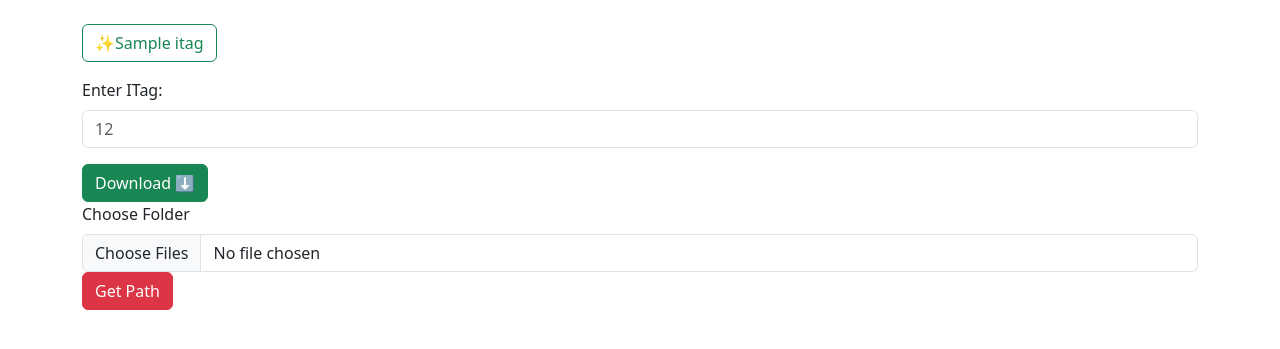
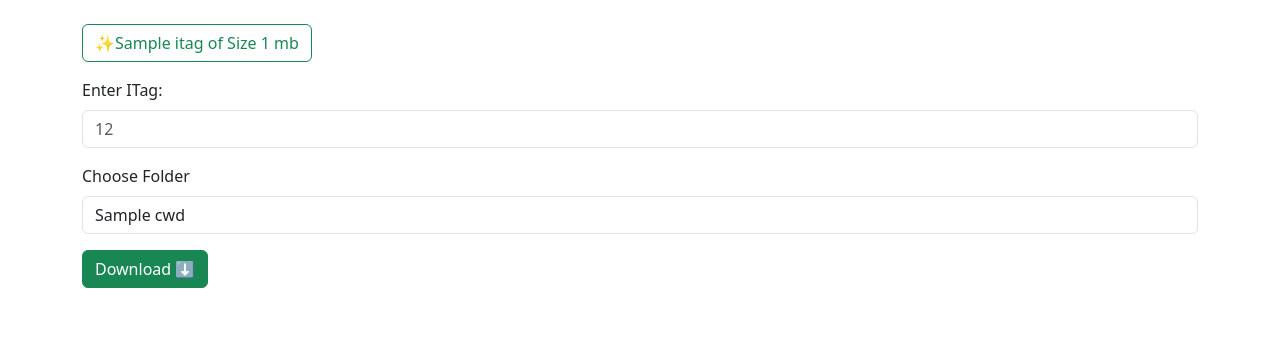
Before and after one commit to ishant9805/VidYT, a Flask app: template templates/down.html in a window 1280 px wide. Shown: the top 349 px of the page. Run offline with Flask 3, Linux system fonts and the light colour scheme; the template is opened without the code that fills it: most values are stand-ins (such as "Sample title", 1, 10 or a date in 2020).

Commit message:
Completed my project 100%

```diff
--- a/app.py
+++ b/app.py
@@ -1,7 +1,8 @@
 import re
 from flask import Flask, render_template, request, redirect, url_for, flash, session
 from pytube import YouTube, Stream
-
+import os
+import shutil
 # Create flask instance
 app = Flask(__name__)
 app.secret_key = "123456789"
@@ -25,6 +26,8 @@ def down():
         else:
             formats = vid.streams.filter(progressive=True)
         itags = {}
+        sizes = {}
+        cwd = os.getcwd()
         for f in formats:
             stream_str = str(f)
             match = re.search(r'itag="(\d+)"', stream_str)
@@ -33,7 +36,8 @@ def down():
             else:
                 print("No match found.")
             itags[itag_val] = stream_str
-    return render_template('down.html', formats=formats, itags=itags, keys=itags.keys())
+            sizes[itag_val] = f.filesize_mb
+    return render_template('down.html', formats=formats, itags=itags, keys=itags.keys(), cwd=cwd, sizes=sizes)
 
 @app.route('/dd', methods=["GET", "POST"])
 def dd():
@@ -41,8 +45,17 @@ def dd():
     if request.method == "POST":
         vid = YouTube(url)
         itag = request.form.get("itag")
+        path = request.form.get("targetPath")
         str = vid.streams.get_by_itag(itag)
-        str.download()
+        try:
+            str.download()
+        except Exception as e:
+            print(e)
+        print(str.default_filename)
+        try:
+            shutil.move(os.path.join(os.getcwd(), str.default_filename), path)
+        except Exception as e:
+            print(e)
     return redirect('/')
 
 if __name__ == "__main__":
--- a/templates/down.html
+++ b/templates/down.html
@@ -5,7 +5,7 @@
             {% for i in keys %}
             <div class="mb-3">
                 <input type="radio" class="btn-check" name="itags" id="{{ i }}" autocomplete="off">
-                <label class="btn btn-outline-success" for="{{ i }}">✨{{ itags[i] }}</label>
+                <label class="btn btn-outline-success" for="{{ i }}">✨{{ itags[i] }} of Size {{ sizes[i] }} mb</label>
             </div>
             {% endfor %}
 
@@ -14,25 +14,15 @@
                 <label for="itag" class="form-label">Enter ITag:</label>
                 <input type="number" class="form-control" id="itag" name="itag" placeholder="12">
             </div>
+            <div class="mb-3">
+                <label for="formFile" class="form-label">Choose Folder</label>
+                <input class="form-control" name="targetPath" type="text" id="formFile" value="{{ cwd }}" placeholder="{{ cwd }}">
+            </div>
             <button class="btn btn btn-success" type="submit">Download ⬇️</button>
         </form>
-        <div class="mb-3">
-            <label for="formFile" class="form-label">Choose Folder</label>
-            <input class="form-control" type="file" id="formFile" webkitdirectory directory multiple>
-            <button class="btn btn-danger" onclick="getFolderPath()">Get Path</button>
-        </div>
     </div>
 
     <script>
-        function getFolderPath() {
-            const input = document.getElementById('formFile');
-            if ('webkitdirectory' in input) {
-                const folderPath = input.files[0].webkitRelativePath;
-                alert('Selected folder path: ' + folderPath);
-            } else {
-                alert('Your browser does not support folder selection.');
-            }
-        }
         var radioButtons = document.querySelectorAll('input[name="itags"]');
         var inputTag = document.getElementById('itag');
 
```
